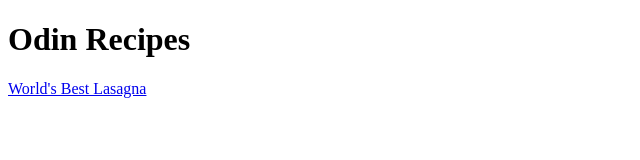
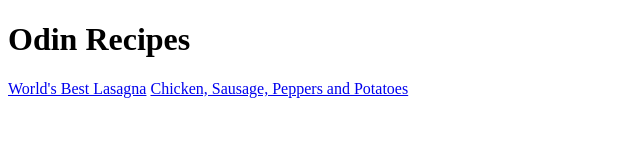
Before and after one commit to KatHolsten/odin-recipes, a plain HTML site: page index.html in a window 1280 px wide. Shown: the whole page, without its empty margins (0-640 px from the left). Drawn offline with Linux system fonts and the light colour scheme.

Commit message:
added chicken.html link to index

```diff
--- a/index.html
+++ b/index.html
@@ -11,6 +11,7 @@
     <h1>Odin Recipes</h1>
 
     <a href="../odin-recipes/recipes/lasagna.html">World's Best Lasagna</a>
+    <a href="../odin-recipes/recipes/chicken.html">Chicken, Sausage, Peppers and Potatoes</a>
 
 
 
```
